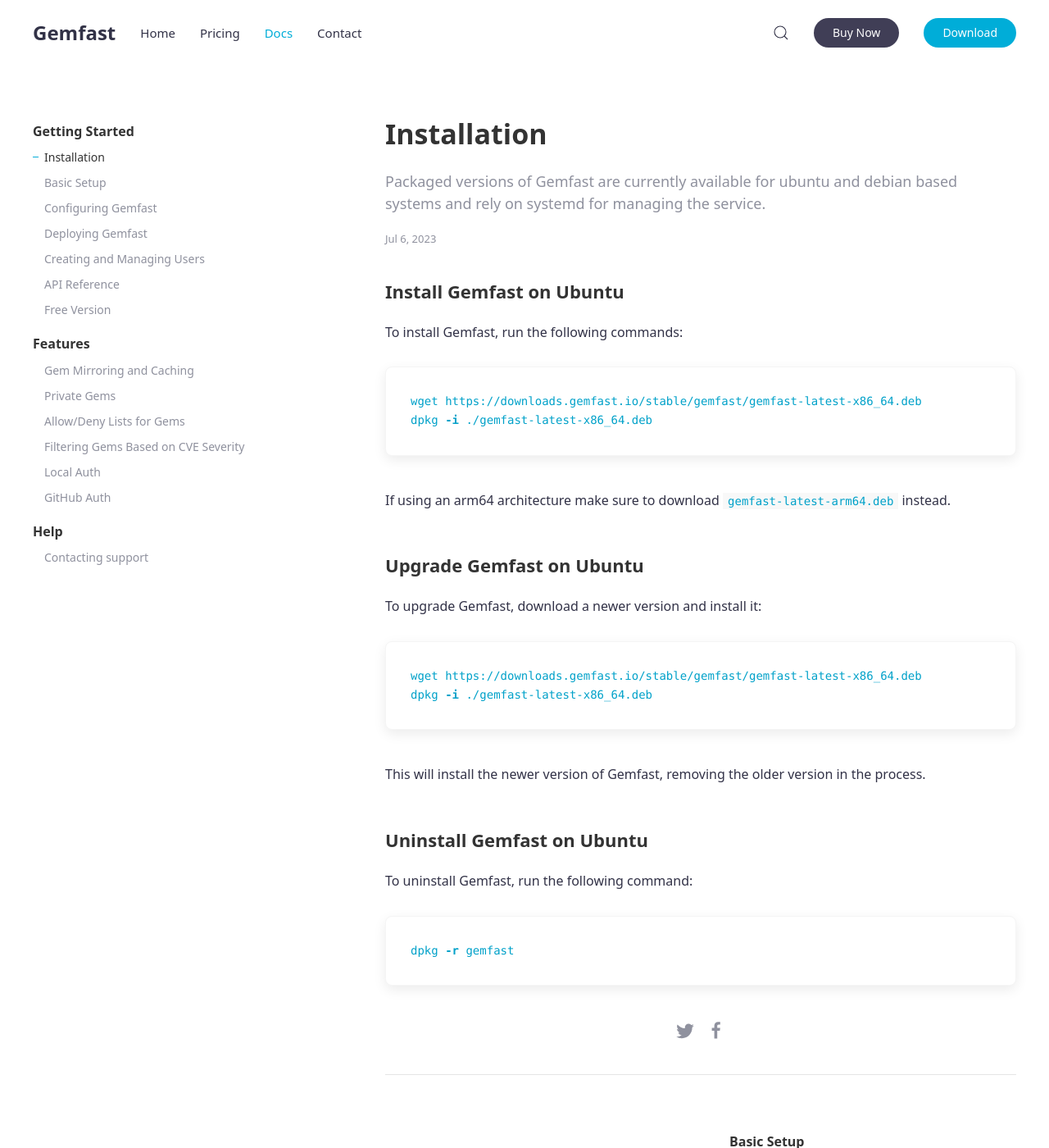
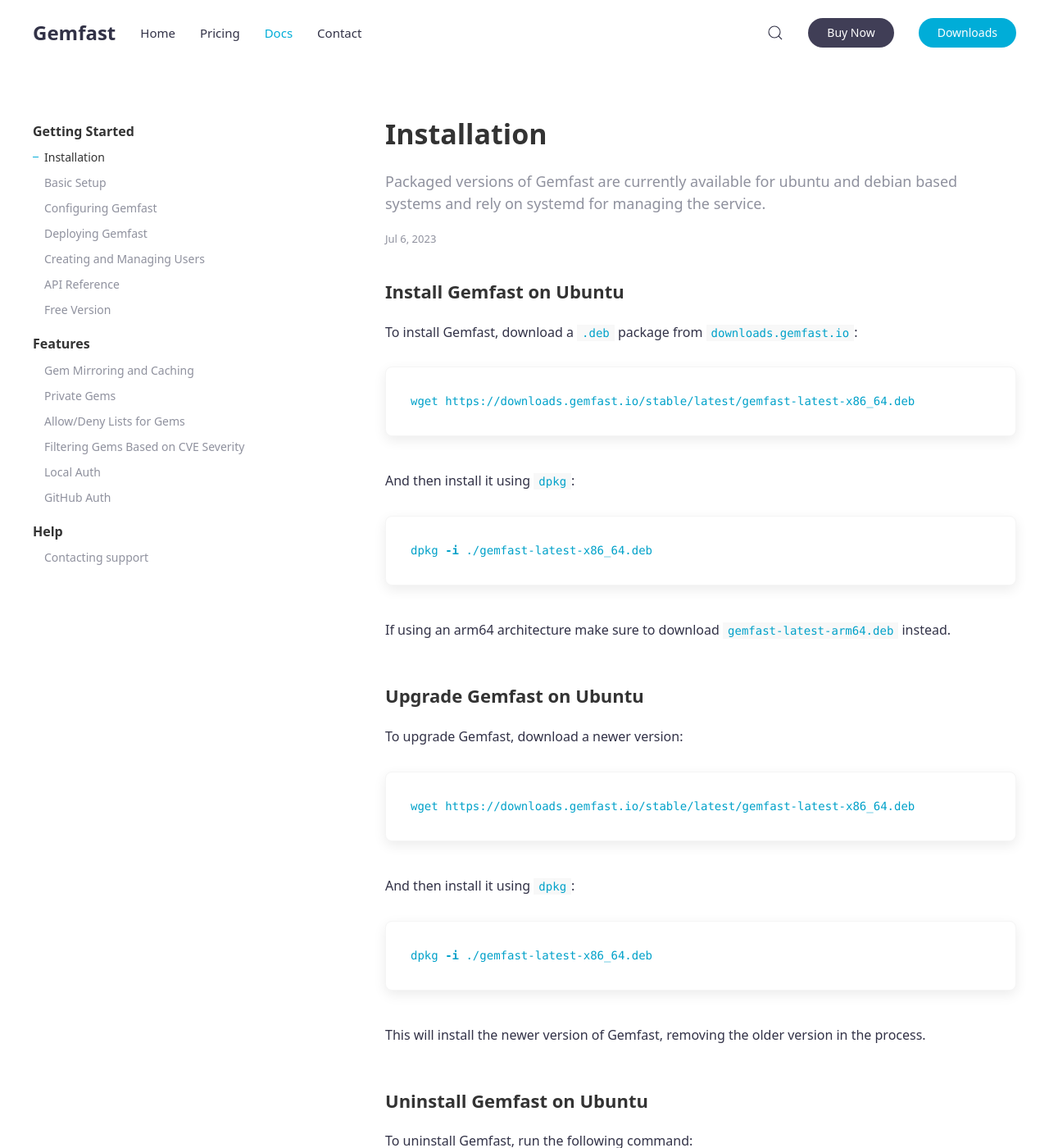
Before and after one commit to gemfast/www, a Jekyll site: the page built from _docs/installation.md, in a window 1280 px wide and 1400 px high. Shown: the whole window at 82% size. Built offline with Jekyll 4.4.1, drawn with Linux system fonts in a browser that asks for light colours.

Commit message:
Add download button to hero section.
Signed-off-by: Gregory Schofield <greg.c.schofield@gmail.com>

````diff
--- a/_data/navigation_header.yml
+++ b/_data/navigation_header.yml
@@ -21,7 +21,7 @@ right:
     url: https://buy.stripe.com/test_4gw9DZdCy3PV73abII
     button: success
 
-  - title: Download
+  - title: Downloads
     url: https://downloads.gemfast.io/gemfast-server/
     button: primary
 
--- a/_data/navigation_mobile.yml
+++ b/_data/navigation_mobile.yml
@@ -16,6 +16,6 @@
   url: https://buy.stripe.com/test_4gw9DZdCy3PV73abII
   button: success
 
-- title: Download
+- title: Downloads
   url: https://downloads.gemfast.io/gemfast-server/
   button: primary
--- a/_data/translation.yml
+++ b/_data/translation.yml
@@ -9,7 +9,7 @@ en:
   written_by:                 "Written by"
   share_twitter:              "Share on Twitter"
   share_facebook:             "Share on Facebook"
-  search_placeholder:         "Search for answers"
+  search_placeholder:         "Search the documentation"
   search_no_results:          "No results found"
   mobile_nav_docs:            "Docs"
   mobile_nav_site:            "Menu"
--- a/_docs/installation.md
+++ b/_docs/installation.md
@@ -8,10 +8,14 @@ order: 1
 
 ### Install Gemfast on Ubuntu
 
-To install Gemfast, run the following commands:
+To install Gemfast, download a `.deb` package from `downloads.gemfast.io`:
 
 ```bash
-wget https://downloads.gemfast.io/stable/gemfast/gemfast-latest-x86_64.deb
+wget https://downloads.gemfast.io/stable/latest/gemfast-latest-x86_64.deb
+```
+
+And then install it using `dpkg`:
+```bash
 dpkg -i ./gemfast-latest-x86_64.deb
 ```
 
@@ -19,10 +23,14 @@ If using an arm64 architecture make sure to download `gemfast-latest-arm64.deb`
 
 ### Upgrade Gemfast on Ubuntu
 
-To upgrade Gemfast, download a newer version and install it:
+To upgrade Gemfast, download a newer version:
 
 ```bash
-wget https://downloads.gemfast.io/stable/gemfast/gemfast-latest-x86_64.deb
+wget https://downloads.gemfast.io/stable/latest/gemfast-latest-x86_64.deb
+```
+
+And then install it using `dpkg`:
+```bash
 dpkg -i ./gemfast-latest-x86_64.deb
 ```
 
````
Also changed, not shown: _includes/hero.html (+5 -2 lines), index.md (+1 -1 lines).
